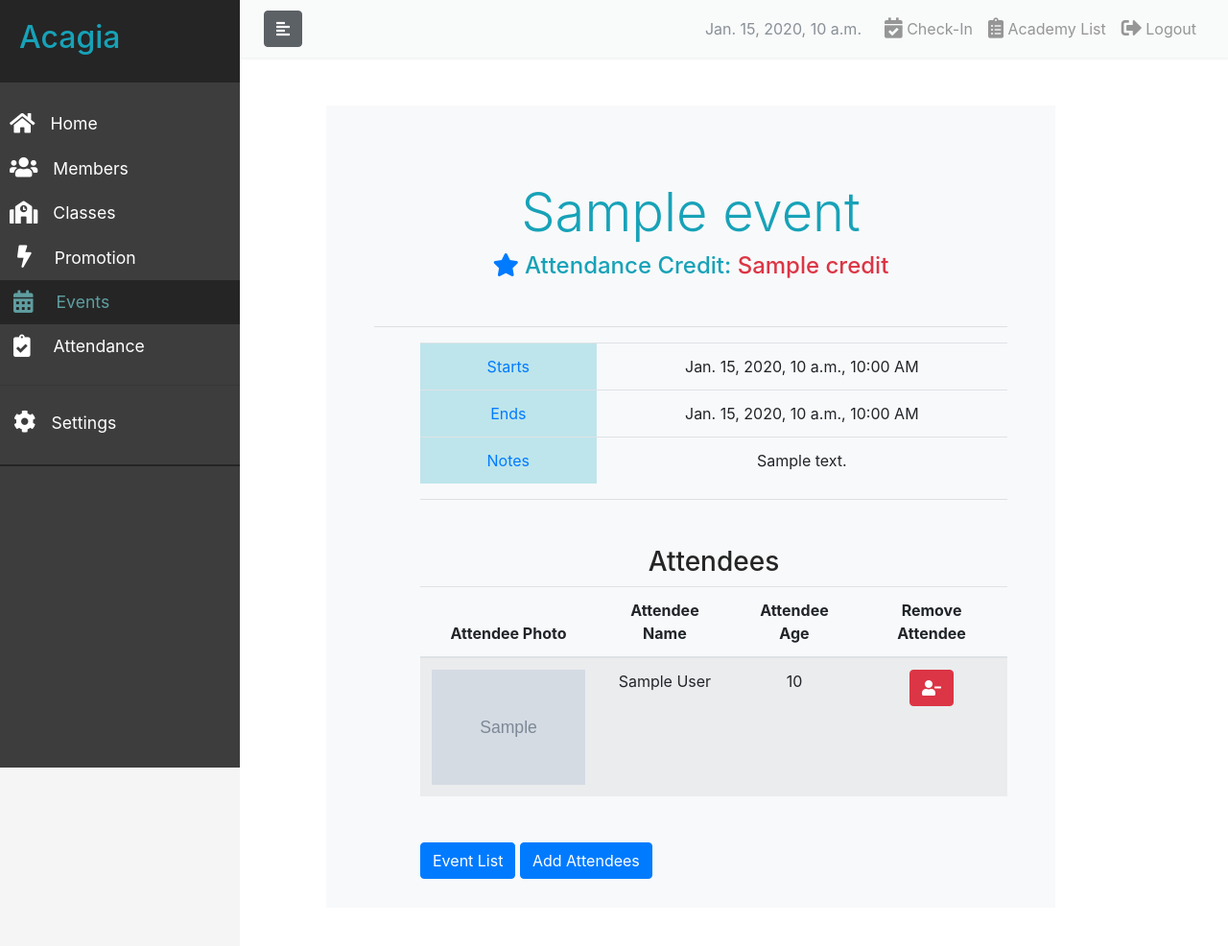
After one commit to jjun44/acagia, a Django app: template templates/acagiaApp/event_detail.html in a window 1280 px wide. The commit adds this page. Shown: the whole page at 96% size. Run offline with Django 3.2, Linux system fonts and the light colour scheme; the template is opened without the code that fills it: most values are stand-ins (such as "Sample title", 1, 10 or a date in 2020); grey boxes marked "Sample" are stand-in pictures; some libraries are stand-ins or nearby versions.

Commit message:
Event: error fixed, models updated

```diff
--- a/acagiaApp/forms.py
+++ b/acagiaApp/forms.py
@@ -1,7 +1,7 @@
 from django import forms
 from django.forms import formset_factory
 from .models import Academy, Member, Course, Attendance, Rank, MemberRank, \
-    Event
+    Event, MemberEvent
 from django.forms.widgets import TextInput, Select, EmailInput, DateInput, \
     TimeInput, SplitDateTimeWidget, DateTimeInput
 
@@ -244,6 +244,7 @@ class EventForm(forms.ModelForm):
         fields = ('title', 'start_date', 'end_date', 'start_time',
                   'end_time', 'credit', 'notes')
         labels = {
+            'start_time': 'Start time (set to All Day if not specified)',
             'credit': 'Attendance credit'
         }
         widgets = {
--- a/acagiaApp/urls.py
+++ b/acagiaApp/urls.py
@@ -34,7 +34,7 @@ urlpatterns = [
     path('promotion/', promotion_list, name='promo_list'),
     path('promotion/update-rank/<int:pk>/', MemberRankUpdateView.as_view(),
          name='update_mem_rank'),
-    path('promotion/add-members/<int:pk>', add_members_to_event,
+    path('promotion/add-members/<int:pk>/', add_members_to_event,
          name='event_add_mems'),
 
     # COURSES
@@ -53,6 +53,9 @@ urlpatterns = [
          name='update_event'),
     path('events/delete-event/<int:pk>/', EventDeleteView.as_view(),
          name='delete_event'),
+    path('events/detail/<int:pk>/', event_detail_view, name='event_detail'),
+    path('events/detail/remove-mem/<int:event>/<int:mem>/',
+         member_event_delete, name='remove_member'),
 
     # CHECK-IN
     path('checkin/', check_in, name='check_in'),
--- a/templates/acagiaApp/dashboard_base.html
+++ b/templates/acagiaApp/dashboard_base.html
@@ -154,11 +154,20 @@
      https://stackoverflow.com/questions/10626885/passing-data-to-a-bootstrap-modal */
   // Triggered when modal is about to be shown
   $('#confirm-modal').on('show.bs.modal', function(e) {
-    var id = $(e.relatedTarget).data('id');
+    var id = $(e.relatedTarget).data('id'); // Member id
     var name = $(e.relatedTarget).data('name');
     var link = $(e.relatedTarget).data('link');
     $('#modal-msg').text(name + '?');
-    $('#delete-mem').attr("action", link + id + '/');
+    // For removing an attendee from an event
+    if ($(e.relatedTarget).data('event')) {
+        console.log("HERE!!");
+        var event = $(e.relatedTarget).data('event');
+        console.log(link + event + '/' + id + '/');
+        $('#delete-mem').attr("action", link + event + '/' + id + '/');
+    } else {
+        console.log("SUPPOSED NOT TO BE HERE");
+        $('#delete-mem').attr("action", link + id + '/');
+    }
   });
   </script>
 {% block dashboard_script_block %}
--- /dev/null
+++ b/templates/acagiaApp/event_detail.html
@@ -0,0 +1,101 @@
+<!DOCTYPE html>
+{% extends 'acagiaApp/dashboard_base.html' %}
+{% load staticfiles %}
+{% block title_block %}
+  <title name="events">Event details</title>
+{% endblock %}
+
+{% block content_block %}
+<div class="detail-wrapper">
+  {% if event %}
+  <div class="text-center mb-5 text-info">
+    <h4 class="display-4 mt-5">{{ event.title }}</h4>
+    <h4><i class="fas fa-star text-primary"></i>
+        Attendance Credit: <span class="text-danger"
+        >{{ event.credit }}</span></h4>
+  </div>
+  <hr/>
+  <div class="pl-5 table-responsive-sm">
+    <table class="table text-center">
+      <col width="30%">
+      <col width="70%">
+      <tbody>
+        <tr>
+          <td class="table-info text-primary">Starts</td>
+          <td>{{ event.start_date }},
+              {% if event.start_time %}
+              {{ event.start_time|time:"g:i A" }}
+              {% else %}
+              All Day
+              {% endif %}
+          </td>
+        </tr>
+        <tr>
+          <td class="table-info text-primary">Ends</td>
+          <td>{{ event.end_date }},
+              {% if event.end_time %}
+              {{ event.end_time|time:"g:i A" }}
+              {% else %}
+              All Day
+              {% endif %}
+          </td>
+        </tr>
+        <tr>
+          <td class="table-info text-primary">Notes</td>
+          <td>
+              {% if event.notes %}
+              {{ event.notes }}
+              {% else %}
+              No notes
+              {% endif %}
+          </td>
+        </tr>
+      </tbody>
+    </table><hr/>
+  <h3 class="text-center mt-5">Attendees</h3>
+  <table class="table table-hover table-striped text-center mb-5">
+  <thead>
+    <tr>
+      <th>Attendee Photo</th>
+      <th>Attendee Name</th>
+      <th>Attendee Age</th>
+      <th>Remove Attendee</th>
+    </tr>
+  </thead>
+  {% if members %}
+  <form method="POST">
+  {% csrf_token %}
+  <tbody>
+    {% for member in members %}
+    <tr>
+      <td width="20%"><img src="{{ member.img.url }}" height="120" alt=
+              "{{ member }}"/></td>
+      <td>{{ member.first_name }} {{ member.last_name }}</td>
+      <td>{{ member.age }}</td>
+      <td>
+        <a href="#confirm-modal" class="btn btn-danger"
+           id="delete-link" data-toggle="modal"
+           data-id="{{ member.id }}" data-name="{{ member }}" data-event="{{ event.id }}"
+           data-link="/academy/events/detail/remove-mem/">
+            <i class="fas fa-user-minus"></i>
+        </a>
+      </td>
+    </tr>
+    {% endfor %}
+  </tbody>
+  {% else %}
+  <td colspan="6" class="text-center">
+      No Attendees yet!
+  </td>
+  {% endif %}
+</table>
+  <a href="{% url 'event_list' %}" class="btn btn-primary mr-auto">Event
+      List</a>
+  <a href="{% url 'event_add_mems' pk=event.pk %}" class="btn
+        btn-primary mr-2">Add Attendees
+  </a>
+  {% else %}
+  <h4>Oops! Something's wrong. Please try again. </h4>
+  {% endif %}
+</div>
+{% endblock %}
```
Also changed, not shown: acagiaApp/models.py (+29 -9 lines), acagiaApp/views/attendance.py (+11 -0 lines), acagiaApp/views/events.py (+76 -27 lines), templates/acagiaApp/event_add_members.html (+5 -3 lines), templates/acagiaApp/event_list.html (+17 -2 lines), acagiaApp/migrations/0039_auto_20191215_2031.py (added), acagiaApp/migrations/0040_remove_memberevent_aca.py (added), acagiaApp/migrations/0041_auto_20200118_2220.py (added).
